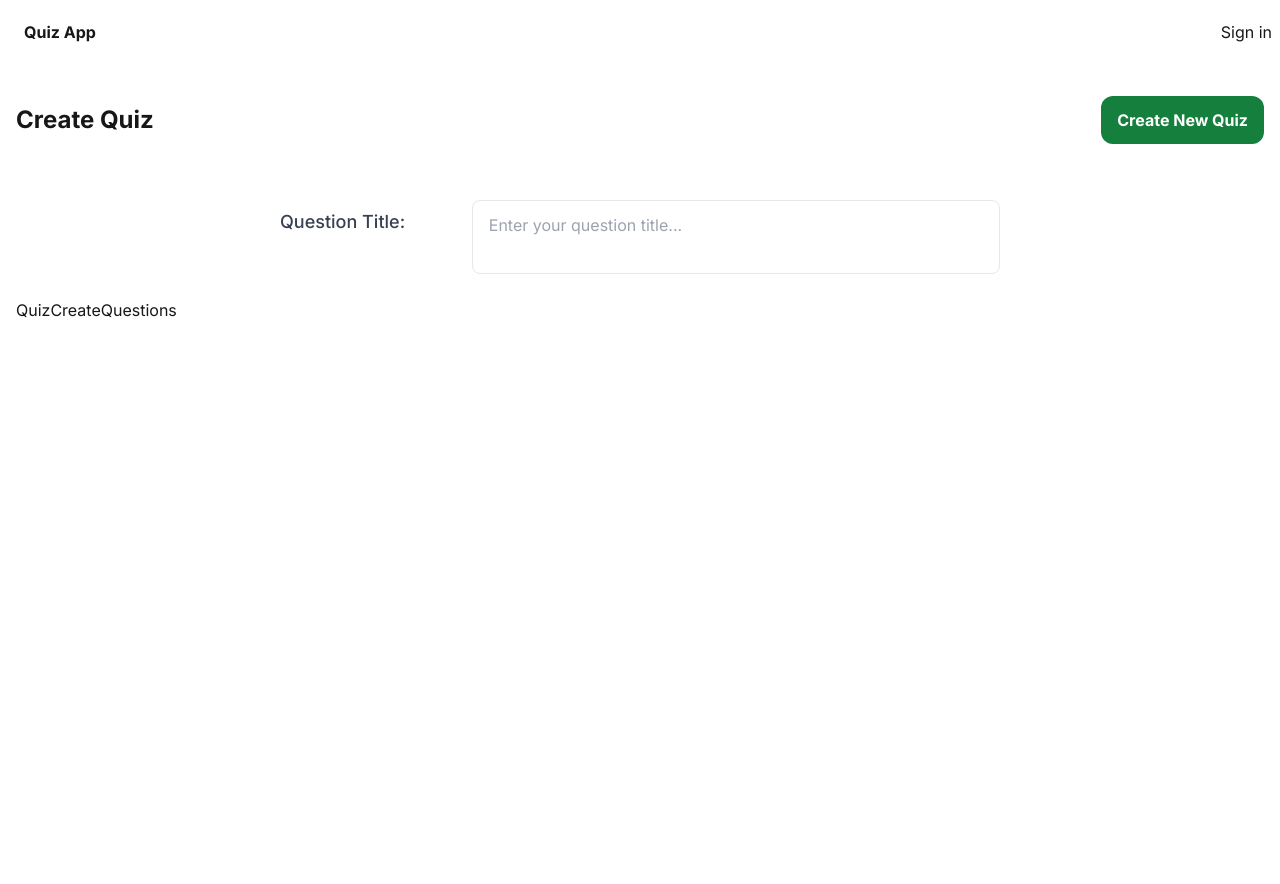
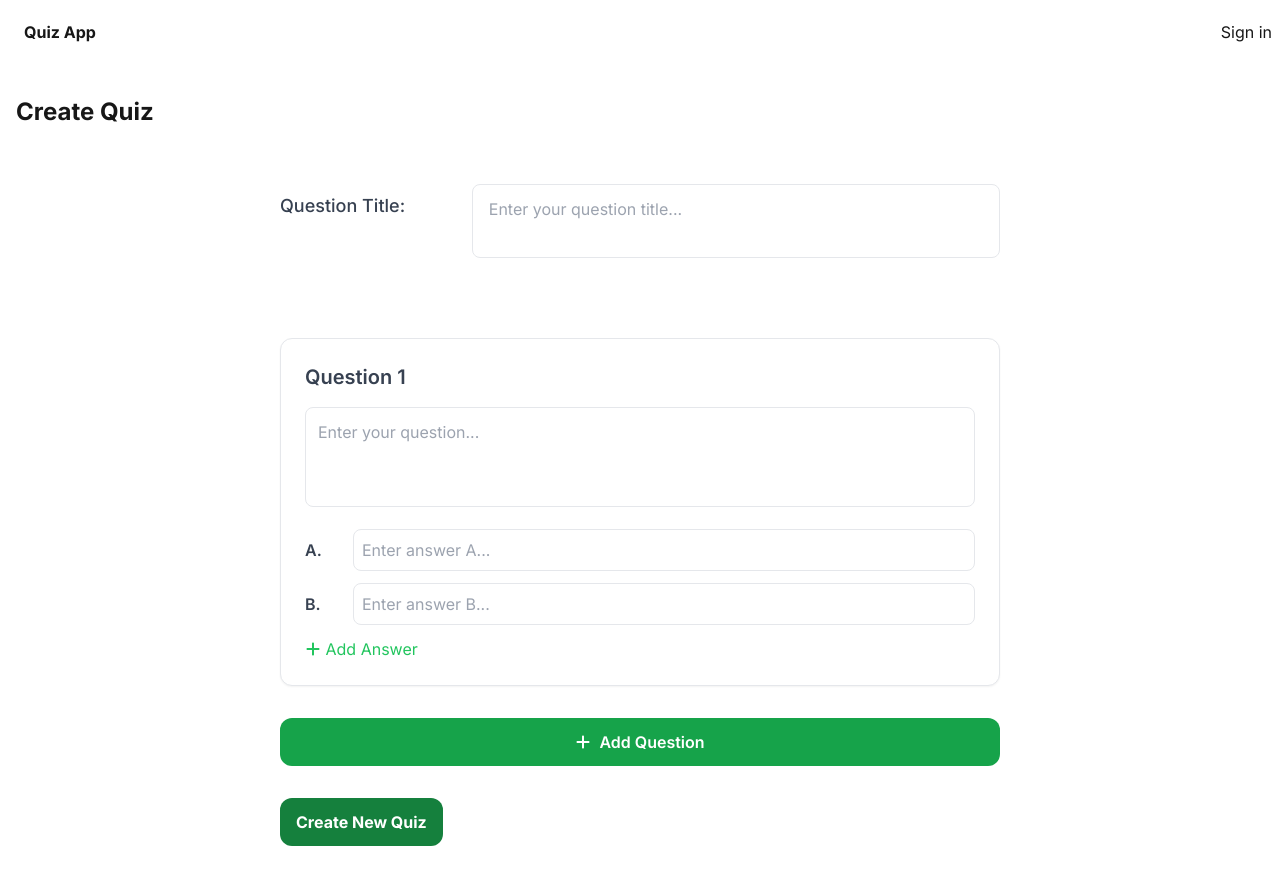
Before and after one commit to Woun-dex/quiz_appv2, a Next.js app: page /create-quiz in a window 1280 px wide. Shown: the top 884 px of the page. Before the commit the page ends 800 px from the top, so only its background shows below. Built offline with nearby package versions, Linux system fonts and the light colour scheme; no server answers.

Commit message:
Add Quiz Builder Page

```diff
--- a/app/components/Creaate Quiz/QuizCreateNav.jsx
+++ b/app/components/Creaate Quiz/QuizCreateNav.jsx
@@ -5,9 +5,7 @@ const QuizCreateNav = () => {
     <div>
         <div className='flex justify-between items-center'>
             <h1 className='text-2xl font-bold'>Create Quiz</h1>
-            <button className='py-3 px-4 bg-green-700 hover:bg-green-800
-            text-white font-bold rounded-xl flex items-center justify-center gap-2
-            transition-colors'>Create New Quiz</button>
+
         </div>
     </div>
   )
--- a/app/components/Creaate Quiz/QuizCreateQuestions.jsx
+++ b/app/components/Creaate Quiz/QuizCreateQuestions.jsx
@@ -1,9 +1,156 @@
-import React from 'react'
+"use client";
+import React, { useState } from "react";
+import { FontAwesomeIcon } from "@fortawesome/react-fontawesome";
+import { faTrash, faPlus } from "@fortawesome/free-solid-svg-icons";
 
 const QuizCreateQuestions = () => {
+  const [questions, setQuestions] = useState([
+    {
+      id: 1,
+      title: "",
+      answers: [
+        { id: "A", text: "" },
+        { id: "B", text: "" },
+      ],
+    },
+  ]);
+
+  const addQuestion = () => {
+    const newQuestion = {
+      id: questions.length + 1,
+      title: "",
+      answers: [
+        { id: "A", text: "" },
+        { id: "B", text: "" },
+      ],
+    };
+    setQuestions([...questions, newQuestion]);
+  };
+
+  const handleQuestionChange = (questionIdx, value) => {
+    const updatedQuestions = [...questions];
+    updatedQuestions[questionIdx].title = value;
+    setQuestions(updatedQuestions);
+  };
+
+  const handleAnswerChange = (questionIdx, answerIdx, value) => {
+    const updatedQuestions = [...questions];
+    updatedQuestions[questionIdx].answers[answerIdx].text = value;
+    setQuestions(updatedQuestions);
+  };
+
+  const addAnswer = (questionIdx) => {
+    const updatedQuestions = [...questions];
+    const currentAnswers = updatedQuestions[questionIdx].answers;
+    if (currentAnswers.length < 4) {
+      const letters = ["A", "B", "C", "D"];
+      const newAnswer = { id: letters[currentAnswers.length], text: "" };
+      updatedQuestions[questionIdx].answers.push(newAnswer);
+      setQuestions(updatedQuestions);
+    }
+  };
+
+  const deleteAnswer = (questionIdx, answerIdx) => {
+    if (questions[questionIdx].answers.length > 2) {
+      const updatedQuestions = [...questions];
+      updatedQuestions[questionIdx].answers = updatedQuestions[questionIdx].answers.filter(
+        (_, idx) => idx !== answerIdx
+      );
+
+      // Reassign letters to remaining answers
+      const letters = ["A", "B", "C", "D"];
+      updatedQuestions[questionIdx].answers.forEach((answer, idx) => {
+        answer.id = letters[idx];
+      });
+
+      setQuestions(updatedQuestions);
+    }
+  };
+
   return (
-    <div>QuizCreateQuestions</div>
-  )
-}
+    <div className="max-w-3xl mx-auto mt-8 p-6 rounded-xl space-y-8 dark:bg-gray-900">
+      {questions.map((question, questionIdx) => (
+        <div
+          key={question.id}
+          className="bg-white dark:bg-gray-800 rounded-xl p-6 shadow-sm space-y-4
+            border border-gray-200 dark:border-gray-700"
+        >
+          <div className="flex justify-between items-center">
+            <h2 className="text-xl font-semibold text-gray-700 dark:text-gray-200">
+              Question {questionIdx + 1}
+            </h2>
+          </div>
 
-export default QuizCreateQuestions
+          <textarea
+            value={question.title}
+            onChange={(e) => handleQuestionChange(questionIdx, e.target.value)}
+            className="w-full rounded-lg border border-gray-200 dark:border-gray-600
+              p-3 focus:border-green-500 focus:ring-2 focus:ring-greeb-200
+              dark:focus:ring-greeb-800 transition-all duration-200 min-h-[100px]
+              resize-none bg-white dark:bg-gray-700 text-gray-900 dark:text-gray-100
+              placeholder-gray-400 dark:placeholder-gray-500"
+            placeholder="Enter your question..."
+          />
+
+          <div className="space-y-3">
+            {question.answers.map((answer, answerIdx) => (
+              <div key={answer.id} className="flex items-center gap-4">
+                <span className="font-semibold text-gray-700 dark:text-gray-200 w-8">
+                  {answer.id}.
+                </span>
+                <input
+                  type="text"
+                  value={answer.text}
+                  onChange={(e) => handleAnswerChange(questionIdx, answerIdx, e.target.value)}
+                  className="flex-1 rounded-lg border border-gray-200 dark:border-gray-600
+                    p-2 focus:border-green-500 focus:ring-2 focus:ring-green-200
+                    dark:focus:ring-green-800 transition-all duration-200
+                    bg-white dark:bg-gray-700 text-gray-900 dark:text-gray-100
+                    placeholder-gray-400 dark:placeholder-gray-500"
+                  placeholder={`Enter answer ${answer.id}...`}
+                />
+                {answerIdx >= 2 && (
+                  <button
+                    onClick={() => deleteAnswer(questionIdx, answerIdx)}
+                    className="text-red-500 hover:text-red-700 dark:text-red-400
+                      dark:hover:text-red-300 transition-colors"
+                  >
+                    <FontAwesomeIcon icon={faTrash} className="h-4 w-4" />
+                  </button>
+                )}
+              </div>
+            ))}
+
+            {question.answers.length < 4 && (
+              <button
+                onClick={() => addAnswer(questionIdx)}
+                className="text-green-500 hover:text-green-700 dark:text-green-400
+                  dark:hover:text-green-300 transition-colors mt-2"
+              >
+                <FontAwesomeIcon icon={faPlus} className="h-4 w-4" /> Add Answer
+              </button>
+            )}
+          </div>
+        </div>
+      ))}
+
+      <button
+        onClick={addQuestion}
+        className="w-full py-3 px-4 bg-green-600 hover:bg-green-700
+          dark:bg-green-700 dark:hover:bg-green-800
+          text-white font-semibold rounded-xl flex items-center justify-center gap-2
+          transition-colors"
+      >
+        <FontAwesomeIcon icon={faPlus} className="h-4 w-4" />
+        Add Question
+      </button>
+      <div>
+      <button className='py-3 px-4 bg-green-700 hover:bg-green-800
+            text-white font-bold rounded-xl flex items-center justify-center gap-2
+            transition-colors'>Create New Quiz</button>
+      </div>
+    </div>
+  );
+};
+
+export default QuizCreateQuestions;
--- a/app/components/Creaate Quiz/QuizCreateTitle.jsx
+++ b/app/components/Creaate Quiz/QuizCreateTitle.jsx
@@ -6,13 +6,13 @@ const QuizCreateTitle = () => {
       <div className='flex flex-col sm:flex-row sm:items-start gap-4'>
         <label
           htmlFor='questionTitle'
-          className='text-gray-700 font-medium text-lg sm:w-1/4 sm:pt-2'
+          className='text-gray-700 dark:text-slate-200 font-medium text-lg sm:w-1/4 sm:pt-2'
         >
           Question Title:
         </label>
         <textarea
           id='questionTitle'
-          className='w-full sm:w-3/4  rounded-lg border border-gray-200
+          className='w-full sm:w-3/4  bg-transparent text-black dark:text-slate-200 rounded-lg border border-gray-200
             px-4 py-3 text-gray-700 placeholder-gray-400
             focus:border-blue-500 focus:ring-2 focus:ring-blue-200
             transition-all duration-200
```
